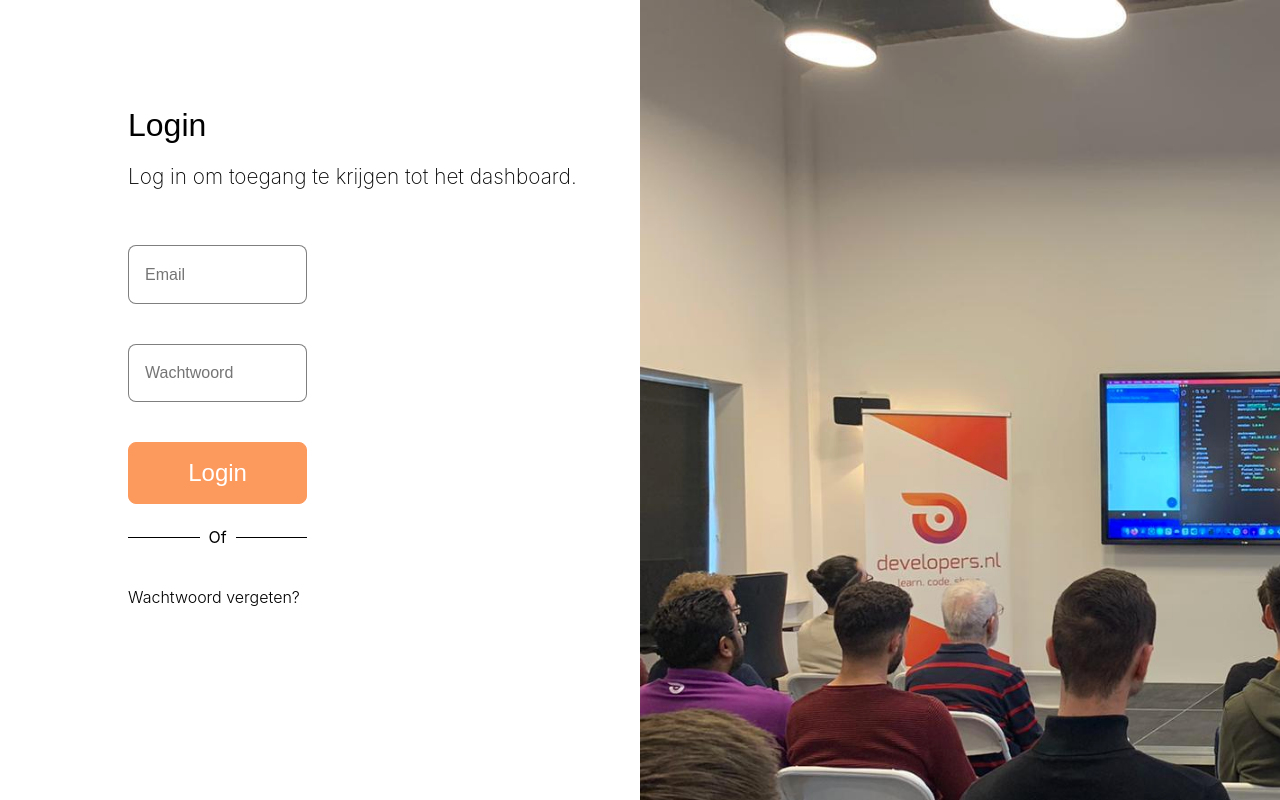
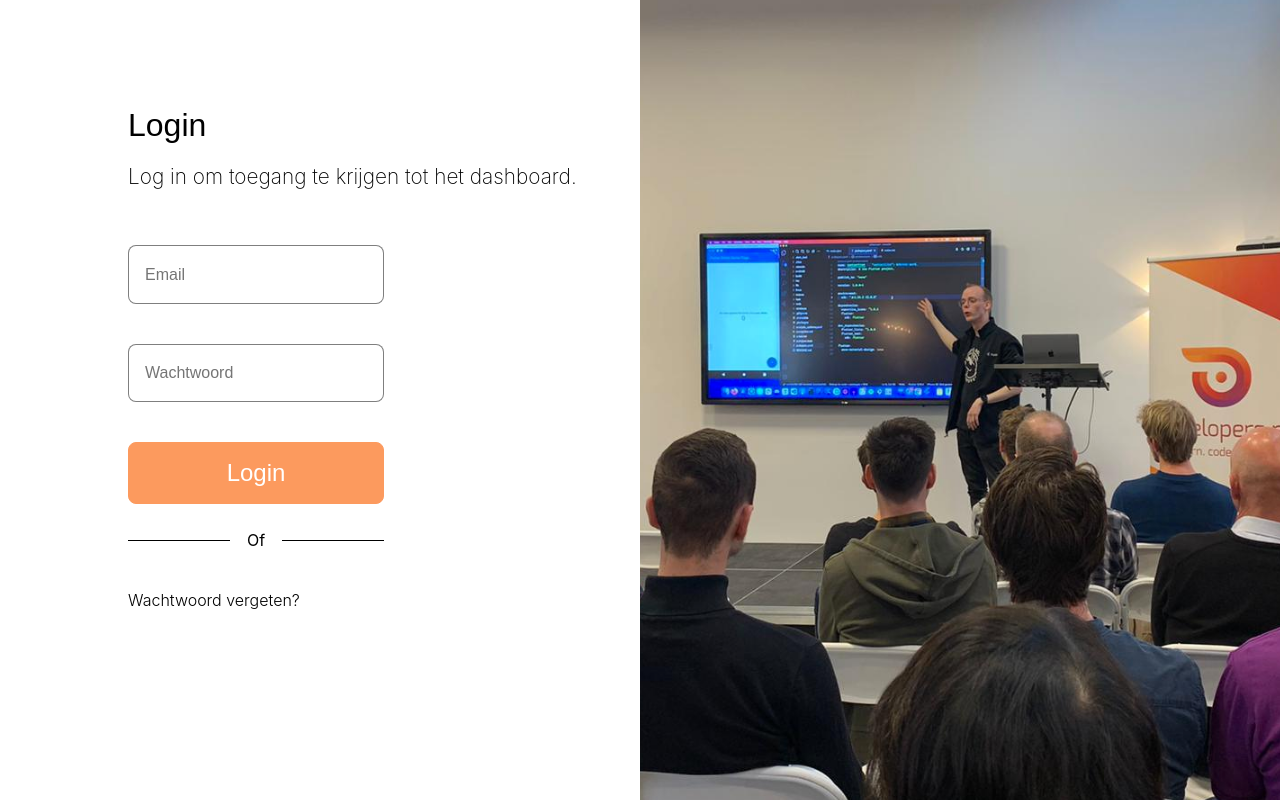
Before and after one commit to Anthenny/TechnightApp, a Next.js app in the folder frontend-dashboard/: page /login in a window 1280 px wide. Built offline with nearby package versions, Linux system fonts and the light colour scheme.

Commit message:
Login styling afgemaakt voor desktop en laptop

```diff
--- a/frontend-dashboard/styles/Login.module.css
+++ b/frontend-dashboard/styles/Login.module.css
@@ -32,8 +32,6 @@
     display: flex;
     flex-direction: column;
     width: 35%;
-
-    /* Bij kleine schermen meer percentage */
 }
 
 .login__input_field {
@@ -69,7 +67,6 @@
     justify-content: space-between;
     align-items: center;
     margin-bottom: .5rem;
-
 }
 
 .line{
@@ -95,3 +92,18 @@
     height: 100vh;
     background-image: url('/Login-technight.png')
 }
+
+
+@media only screen and (max-width: 1500px) {
+    .login__input {
+        width: 50%;
+    }
+
+    .login__right{
+        width: 50%;
+        height: 100vh;
+        background-image: url('/Login-technight.png');
+        background-repeat: no-repeat;
+        background-position: center;
+    }
+}
```
Also changed, not shown: 1 other file (tests, documents, lock files or other folders).
